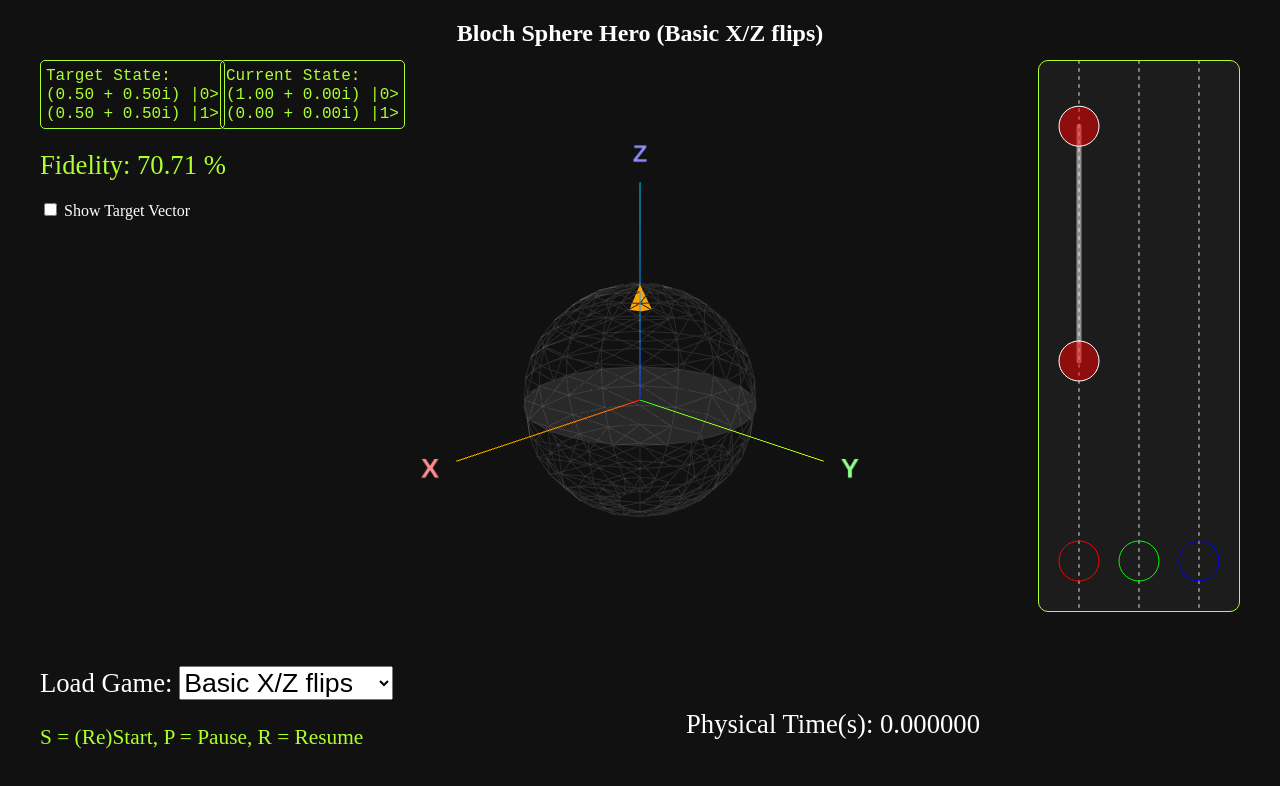
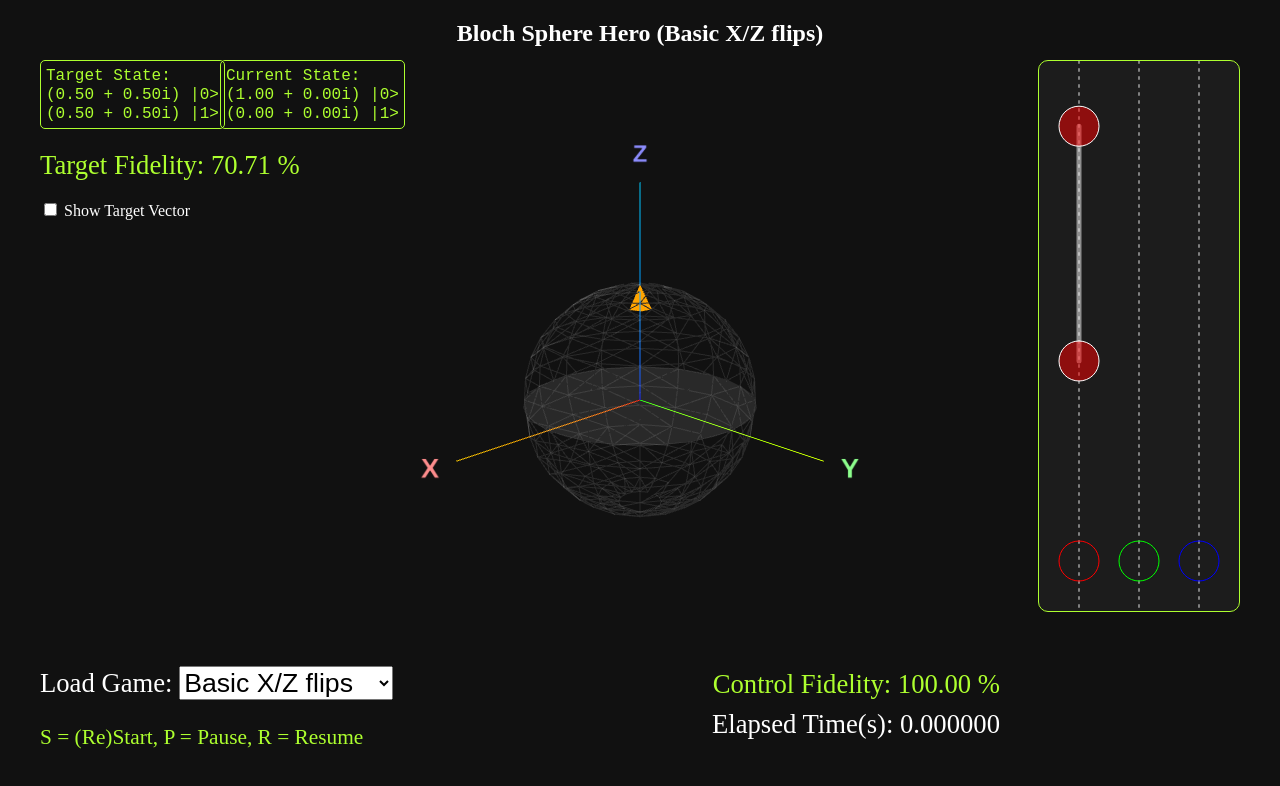
Before and after one commit to wavicle/blochspherehero, a Vue app: page / in a window 1280 px wide. Shown: the top 786 px of the page. Built offline with nearby package versions, Linux system fonts and the light colour scheme.

Commit message:
Showing control fidelity as well!

```diff
--- a/src/components/ControlPlane.vue
+++ b/src/components/ControlPlane.vue
@@ -1,9 +1,29 @@
 <script setup lang="ts">
 const laneLength = ref(LANE_LENGTH_PX);
 
-import { onBeforeUnmount, onMounted, ref, type PropType } from 'vue'
+import { computed, onBeforeUnmount, onMounted, ref, type PropType } from 'vue'
 import { LANE_LENGTH as LANE_LENGTH_PX, LANE_SPEED_PX_PER_COMPUTER_S, TIME_MULTIPLIER } from '../physics/config';
 import type { Dumbbell } from '../physics/singlequbit';
+import { keyPresses } from '../physics/keydetector';
+
+const fidelityScores = {
+  expected: 1,
+  actual: 1
+}
+
+function resetFidelity() {
+  fidelityScores.actual = 1;
+  fidelityScores.expected = 1;
+}
+
+const controlFidelity = computed(() => {
+  updateFidelityScores();
+  return (100*fidelityScores.actual / fidelityScores.expected).toFixed(2);
+});
+
+defineExpose({
+  resetFidelity
+});
 
 const props = defineProps({
   isXPressed: {
@@ -48,6 +68,33 @@ function computeDumbbellGraphics(dumbbells: Dumbbell[], elapsedS: number) {
     })
   }
   return dumbbellGraphics;
+}
+
+function updateFidelityScores() {
+  for (const axis of ['x', 'y', 'z']) {
+    const keyPressExpected = isKeyPressExpected(axis, props.elapsedTime);
+    const keyPressHappened = (keyPresses[`Key${axis.toUpperCase()}`] == true);
+    if (keyPressExpected) {
+      fidelityScores.expected += 1;
+    }
+    if (keyPressExpected != keyPressHappened) {
+      fidelityScores.actual += -1;
+    } else if (keyPressExpected && keyPressHappened) {
+      fidelityScores.actual += 1;
+    }
+  }
+}
+
+function isKeyPressExpected(axis: string, elapsedTime: number) {
+  let keyPressExpected = false;
+
+  for (const dumbbell of props.dumbbellsByAxis[axis]) {
+    if (dumbbell.startTimeS <= elapsedTime && dumbbell.endTimeS >= elapsedTime) {
+      keyPressExpected = true;
+      break;
+    }
+  }
+  return keyPressExpected;
 }
 
 function calcY1(dumbbell: Dumbbell, elapsedS: number) {
@@ -99,8 +146,11 @@ function calcY2(dumbbell: Dumbbell, elapsedS: number) {
 
     </svg>
   </div>
+  <div class="controlFidelity">
+    Control Fidelity: {{ controlFidelity }} %
+  </div>
   <div class="elapsedTime">
-    Physical Time(s): {{ elapsedTime.toFixed(6) }} <br>
+    Elapsed Time(s): {{ elapsedTime.toFixed(6) }} <br>
   </div>
 </template>
 
@@ -124,12 +174,21 @@ function calcY2(dumbbell: Dumbbell, elapsedS: number) {
   left: 10px;
 }
 
+.controlFidelity {
+  z-index: 2;
+  font-size: 20pt;
+  position: absolute;
+  color: greenyellow;
+  bottom: 100px;
+  right: 280px;
+}
+
 .elapsedTime {
   z-index: 2;
   font-size: 20pt;
   position: absolute;
   color: white;
   bottom: 60px;
-  right: 300px;
+  right: 280px;
 }
 </style>
--- a/src/components/SingleQubitWorkshop.vue
+++ b/src/components/SingleQubitWorkshop.vue
@@ -13,6 +13,7 @@ import { single_qubit_games } from '../games/single_qubit/single_qubit_game_suit
 import type { SingleQubitState } from '../physics/single_qubit_state.ts';
 import type { SingleQubitGame } from '../physics/single_qubit_game.ts';
 
+const controlPlaneRef = ref<typeof ControlPlane | null>(null);
 const loadedGameRef = ref(defaultGame);
 
 const gameTitle = ref(defaultGame.title);
@@ -154,6 +155,8 @@ function animateBlochSphere(timeInfo: TimeInfo) {
 }
 
 function handleReset() {
+  controlPlaneRef?.value?.resetFidelity();
+
   if (!animationDelayed.value) {
     animationDelayed.value = true;
     isAnimationPaused.value = false;
@@ -232,7 +235,7 @@ onBeforeUnmount(() => {
   </div>
 
   <div class="fidelity">
-    Fidelity: {{ fidelity }} %
+    Target Fidelity: {{ fidelity }} %
   </div>
 
   <div class="showTargetArrow">
@@ -242,7 +245,7 @@ onBeforeUnmount(() => {
     </label>
   </div>
 
-  <ControlPlane :is-x-pressed="isXPressed" :is-y-pressed="isYPressed" :is-z-pressed="isZPressed"
+  <ControlPlane ref="controlPlaneRef" :is-x-pressed="isXPressed" :is-y-pressed="isYPressed" :is-z-pressed="isZPressed"
     :elapsed-time="elapsedTime" :dumbbells-by-axis="dumbbellsByAxis" />
   <canvas ref="canvas" class="three-scene" />
 
```
